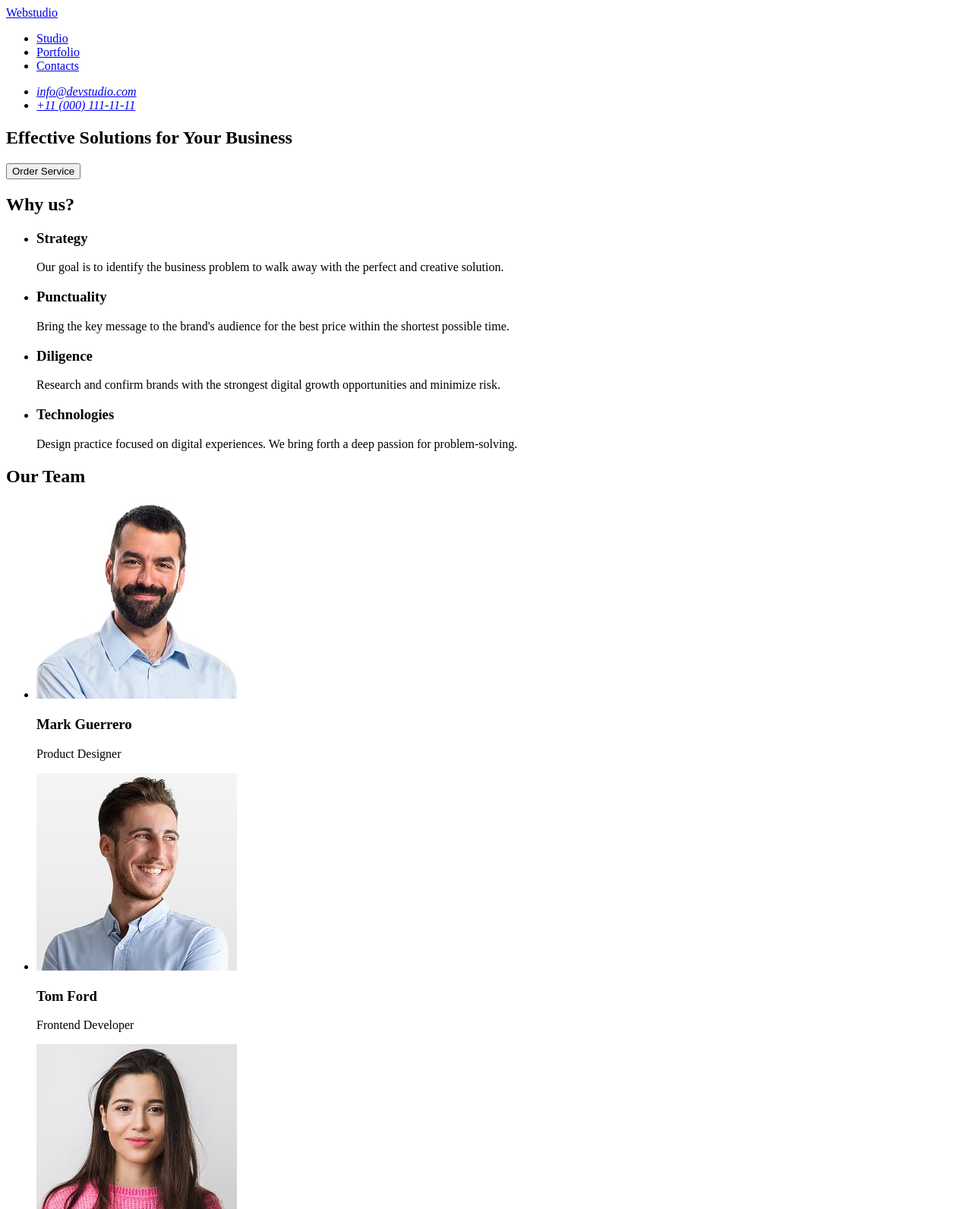
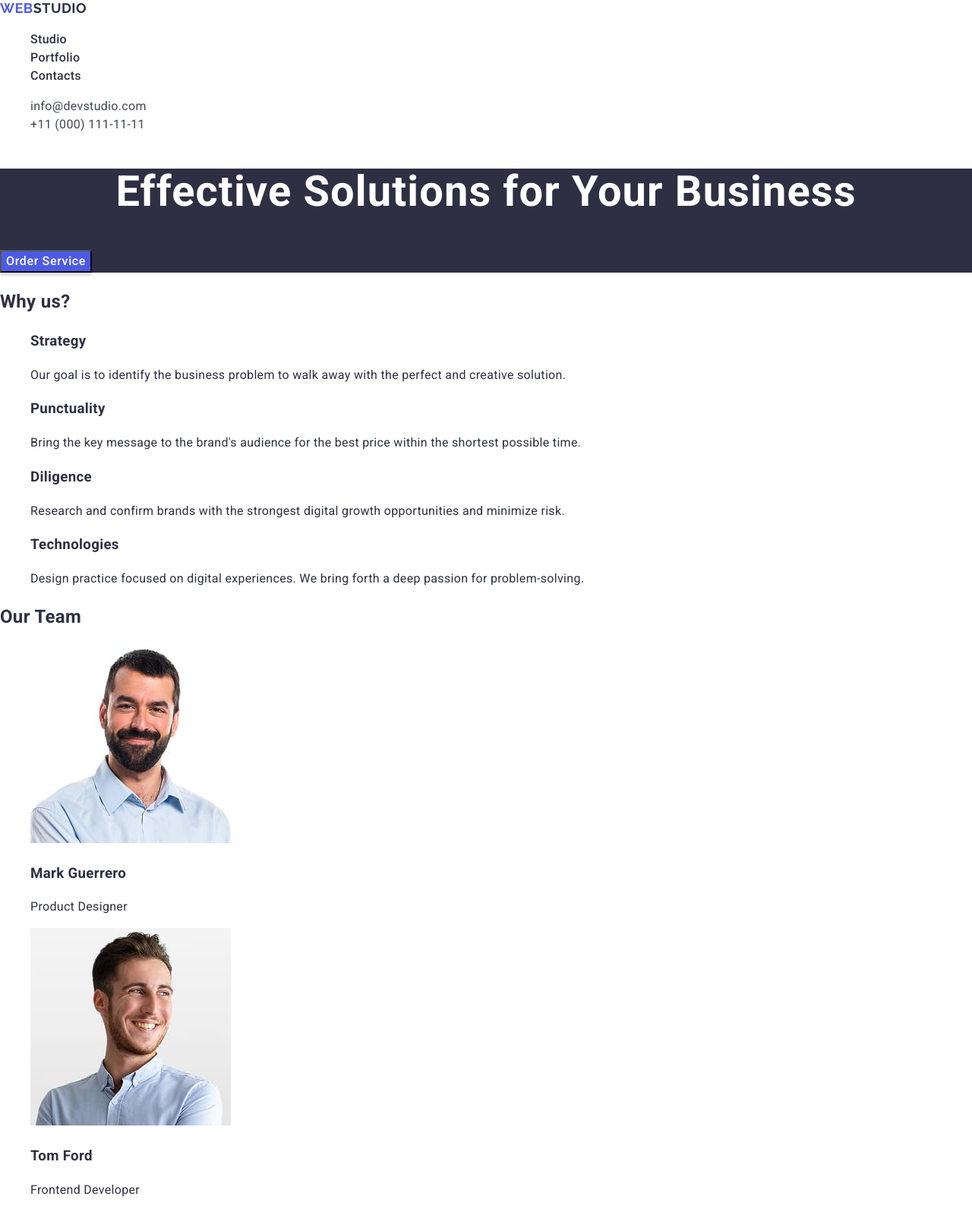
Before and after one commit to Frame53YY/goit-markup-hw-02, a plain HTML site: page index.html in a window 1280 px wide. Shown: the top 1592 px of the page at 76% size. Drawn offline with nearby package versions, Linux system fonts and the light colour scheme.

Commit message:
add css and classes

```diff
--- a/css/styles.css
+++ b/css/styles.css
@@ -0,0 +1,111 @@
+body {
+  color: #2e2f42;
+  background-color: #ffffff;
+  font-family: 'Roboto', sans-serif;
+  font-size: 16px;
+  line-height: 1.5;
+  letter-spacing: 0.02em;
+}
+
+ul {
+  list-style-type: none;
+}
+
+a {
+  text-decoration: none;
+}
+
+/* --------------------HEADER-------------------- */
+.header {
+}
+
+.navigation {
+}
+
+.logo {
+  font-family: 'Raleway', sans-serif;
+  font-weight: 700;
+  font-size: 18px;
+  line-height: 1.16;
+  letter-spacing: 0.03em;
+  text-transform: uppercase;
+  color: #2e2f42;
+}
+
+.logo-part {
+  color: #4d5ae5;
+}
+color: #404bbf;
+.navigation-list {
+}
+
+.navigation-item {
+}
+
+.navigation-item-link {
+  font-weight: 500;
+  color: #2e2f42;
+}
+
+address {
+  font-style: normal;
+}
+
+.contacts {
+}
+
+.contacts-list {
+}
+
+.contacts-item {
+}
+
+.contacts-item-link {
+  font-size: 16px;
+  line-height: 1.5;
+  letter-spacing: 0.02em;
+  color: #434455;
+}
+
+.navigation-item-link:hover,
+.navigation-item-link:focus,
+.contacts-item-link:hover,
+.contacts-item-link:focus {
+  color: #404bbf;
+}
+
+/* --------------------HERO-------------------- */
+
+.main {
+}
+.hero-section {
+  background: #2e2f42;
+}
+.hero-title {
+  font-weight: 700;
+  font-size: 56px;
+  line-height: 1.07143;
+  letter-spacing: 0.02em;
+  text-align: center;
+  color: #fff;
+}
+.hero-button {
+  font-weight: 500;
+  line-height: 1.5;
+  letter-spacing: 0.04em;
+  color: #fff;
+  box-shadow: 0 4px 4px 0 rgba(0, 0, 0, 0.15);
+  background: #4d5ae5;
+  cursor: pointer;
+}
+.hero-button:hover,
+.hero-button:focus {
+  box-shadow: 0 4px 4px 0 rgba(0, 0, 0, 0.15);
+  background: #404bbf;
+}
+
+/* --------------------FOOTER-------------------- */
+
+.footer-logo {
+  color: #f4f4fd;
+}
--- a/index.html
+++ b/index.html
@@ -4,62 +4,92 @@
     <meta charset="UTF-8" />
     <meta name="viewport" content="width=device-width, initial-scale=1.0" />
     <title>Document</title>
+    <link
+      rel="stylesheet"
+      href="https://cdnjs.cloudflare.com/ajax/libs/modern-normalize/3.0.1/modern-normalize.min.css"
+      integrity="sha512-q6WgHqiHlKyOqslT/lgBgodhd03Wp4BEqKeW6nNtlOY4quzyG3VoQKFrieaCeSnuVseNKRGpGeDU3qPmabCANg=="
+      crossorigin="anonymous"
+      referrerpolicy="no-referrer"
+    />
+    <link rel="preconnect" href="https://fonts.googleapis.com" />
+    <link rel="preconnect" href="https://fonts.gstatic.com" crossorigin />
+    <link
+      href="https://fonts.googleapis.com/css2?family=Raleway:wght@700&family=Roboto:wght@400;500;700&display=swap"
+      rel="stylesheet"
+    />
+    <link rel="stylesheet" href="./css/styles.css" />
   </head>
   <body>
-    <header>
-      <nav>
-        <!--logo-->
-        <a href="/">Webstudio</a>
-        <!--navigation-->
-        <ul>
-          <li><a href="/">Studio</a></li>
-          <li><a href="/">Portfolio</a></li>
-          <li><a href="/">Contacts</a></li>
+    <header class="header">
+      <nav class="navigation">
+        <!-- logo -->
+        <a class="logo" href="./index.html"
+          ><span class="logo-part">Web</span>studio</a
+        >
+        <!-- navigation -->
+        <ul class="navigation-list">
+          <li class="navigation-item">
+            <a class="navigation-item-link" href="">Studio</a>
+          </li>
+          <li class="navigation-item">
+            <a class="navigation-item-link" href="">Portfolio</a>
+          </li>
+          <li class="navigation-item">
+            <a class="navigation-item-link" href="">Contacts</a>
+          </li>
         </ul>
       </nav>
-      <!--contacts-->
-      <address>
-        <ul>
-          <li><a href="mailto:info@devstudio.com">info@devstudio.com</a></li>
-          <li><a href="tel:+110001111111">+11 (000) 111-11-11</a></li>
+      <!-- contacts -->
+      <address class="contacts">
+        <ul class="contacts-list">
+          <li class="contacts-item">
+            <a class="contacts-item-link" href="mailto:info@devstudio.com"
+              >info@devstudio.com</a
+            >
+          </li>
+          <li class="contacts-item">
+            <a class="contacts-item-link" href="tel:+110001111111"
+              >+11 (000) 111-11-11</a
+            >
+          </li>
         </ul>
       </address>
     </header>
 
-    <main>
-      <section>
-        <h1>Effective Solutions for Your Business</h1>
-        <button type="button">Order Service</button>
+    <main class="main">
+      <section class="hero-section">
+        <h1 class="hero-title">Effective Solutions for Your Business</h1>
+        <button class="hero-button" type="button">Order Service</button>
       </section>
 
       <!-- description -->
-      <section>
-        <h2>Why us?</h2>
-        <ul>
-          <li>
-            <h3>Strategy</h3>
-            <p>
+      <section class="description-section">
+        <h2 class="description-title">Why us?</h2>
+        <ul class="description-list">
+          <li class="description-item">
+            <h3 class="description-subtitle">Strategy</h3>
+            <p class="description-item-text">
               Our goal is to identify the business problem to walk away with the
               perfect and creative solution.
             </p>
           </li>
-          <li>
-            <h3>Punctuality</h3>
-            <p>
+          <li class="description-item">
+            <h3 class="description-subtitle">Punctuality</h3>
+            <p class="description-item-text">
               Bring the key message to the brand's audience for the best price
               within the shortest possible time.
             </p>
           </li>
-          <li>
-            <h3>Diligence</h3>
-            <p>
+          <li class="description-item">
+            <h3 class="description-subtitle">Diligence</h3>
+            <p class="description-item-text">
               Research and confirm brands with the strongest digital growth
               opportunities and minimize risk.
             </p>
           </li>
-          <li>
-            <h3>Technologies</h3>
-            <p>
+          <li class="description-item">
+            <h3 class="description-subtitle">Technologies</h3>
+            <p class="description-item-text">
               Design practice focused on digital experiences. We bring forth a
               deep passion for problem-solving.
             </p>
@@ -68,113 +98,137 @@
       </section>
 
       <!-- team -->
-      <section>
-        <h2>Our Team</h2>
-        <ul>
-          <li>
+      <section class="team-section">
+        <h2 class="team-title">Our Team</h2>
+        <ul class="team-list">
+          <li class="team-item">
             <img
+              class="team-image"
               src="./images/team-1.jpg"
               alt="Mark Guerrero"
               width="264"
               height="260"
             />
-            <h3>Mark Guerrero</h3>
-            <p>Product Designer</p>
+            <h3 class="team-subtitle">Mark Guerrero</h3>
+            <p class="team-role">Product Designer</p>
           </li>
-          <li>
+          <li class="team-item">
             <img
+              class="team-image"
               src="./images/team-2.jpg"
               alt="Tom Ford"
               width="264"
               height="260"
             />
-            <h3>Tom Ford</h3>
-            <p>Frontend Developer</p>
+            <h3 class="team-subtitle">Tom Ford</h3>
+            <p class="team-role">Frontend Developer</p>
           </li>
-          <li>
+          <li class="team-item">
             <img
+              class="team-image"
               src="./images/team-3.jpg"
               alt="Camila Garcia"
               width="264"
               height="260"
             />
-            <h3>Camila Garcia</h3>
-            <p>Marketing</p>
+            <h3 class="team-subtitle">Camila Garcia</h3>
+            <p class="team-role">Marketing</p>
           </li>
-          <li>
+          <li class="team-item">
             <img
+              class="team-image"
               src="./images/team-4.jpg"
               alt="Daniel Wilson"
               width="264"
               height="260"
             />
-            <h3>Daniel Wilson</h3>
-            <p>UI Designer</p>
+            <h3 class="team-subtitle">Daniel Wilson</h3>
+            <p class="team-role">UI Designer</p>
           </li>
         </ul>
       </section>
 
       <!-- portfolio -->
-      <section>
-        <h2>Our Portfolio</h2>
+      <section class="portfolio-section">
+        <h2 class="portfolio-title">Our Portfolio</h2>
 
-        <ul>
-          <li>
+        <ul class="portfolio-list">
+          <li class="portfolio-item">
             <img
+              class="portfolio-image"
               src="./images/portfolio-1.jpg"
               alt="UI design of a banking app with multiple screens"
+              width="360"
+              height="300"
             />
-            <h3>Banking App</h3>
-            <p>App</p>
+            <h3 class="portfolio-subtitle">Banking App</h3>
+            <p class="portfolio-category">App</p>
           </li>
-          <li>
+          <li class="portfolio-item">
             <img
+              class="portfolio-image"
               src="./images/portfolio-2.jpg"
               alt="Person scanning a QR code for payment"
+              width="360"
+              height="300"
             />
-            <h3>Cashless Payment</h3>
-            <p>Marketing</p>
+            <h3 class="portfolio-subtitle">Cashless Payment</h3>
+            <p class="portfolio-category">Marketing</p>
           </li>
-          <li>
+          <li class="portfolio-item">
             <img
+              class="portfolio-image"
               src="./images/portfolio-3.jpg"
               alt="Laptop and phone showing a meditation app"
+              width="360"
+              height="300"
             />
-            <h3>Meditation App</h3>
-            <p>App</p>
+            <h3 class="portfolio-subtitle">Meditation App</h3>
+            <p class="portfolio-category">App</p>
           </li>
-          <li>
+          <li class="portfolio-item">
             <img
+              class="portfolio-image"
               src="./images/portfolio-4.jpg"
               alt="Driver using a taxi service app in a car"
+              width="360"
+              height="300"
             />
-            <h3>Taxi Service</h3>
-            <p>Marketing</p>
+            <h3 class="portfolio-subtitle">Taxi Service</h3>
+            <p class="portfolio-category">Marketing</p>
           </li>
-          <li>
+          <li class="portfolio-item">
             <img
+              class="portfolio-image"
               src="./images/portfolio-5.jpg"
               alt="Futuristic mobile screen designs"
+              width="360"
+              height="300"
             />
-            <h3>Screen Illustrations</h3>
-            <p>Design</p>
+            <h3 class="portfolio-subtitle">Screen Illustrations</h3>
+            <p class="portfolio-category">Design</p>
           </li>
-          <li>
+          <li class="portfolio-item">
             <img
+              class="portfolio-image"
               src="./images/portfolio-6.jpg"
               alt="Smiling woman using a smartphone"
+              width="360"
+              height="300"
             />
-            <h3>Online Courses</h3>
-            <p>Marketing</p>
+            <h3 class="portfolio-subtitle">Online Courses</h3>
+            <p class="portfolio-category">Marketing</p>
           </li>
         </ul>
       </section>
     </main>
 
-    <footer>
-      <!--logo-->
-      <a href="/">Webstudio</a>
-      <p>
+    <footer class="footer">
+      <!-- logo -->
+      <a class="logo footer-logo" href="/"
+        ><span class="logo-part">Web</span>studio</a
+      >
+      <p class="footer-text">
         Increase the flow of customers and sales for your business with digital
         marketing & growth solutions.
       </p>
```
